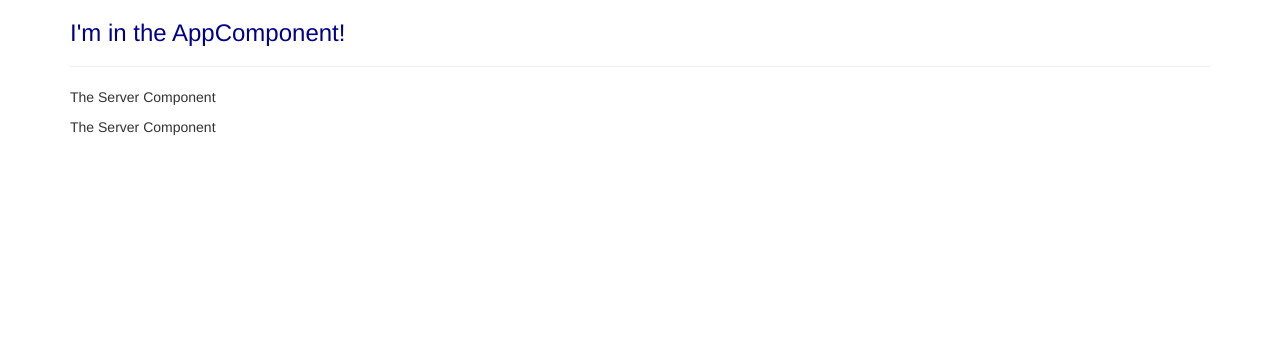
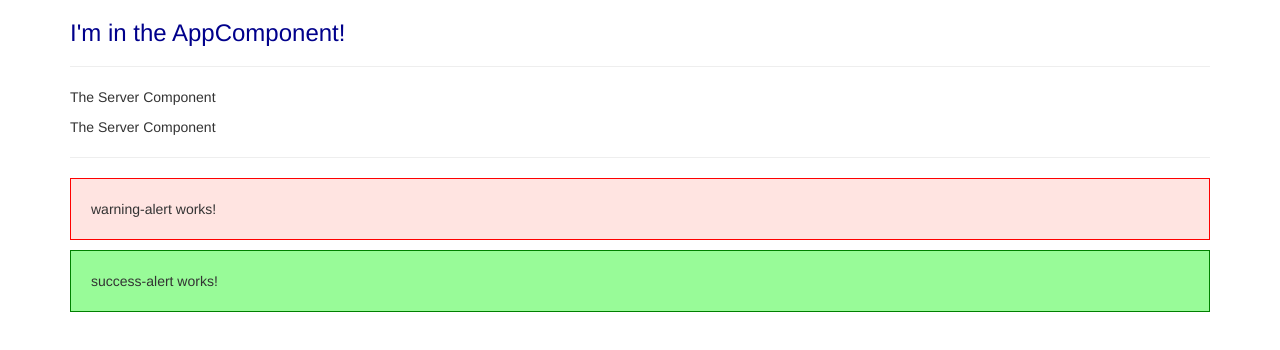
Before and after one commit to adetiamarhadi/angular-demo, an Angular app: page / in a window 1280 px wide. Shown: the top 350 px of the page. Built offline with nearby package versions, Linux system fonts and the light colour scheme.

Commit message:
assignment create success and warning alert using 'ng g c component-name'

```diff
--- a/src/app/app.component.html
+++ b/src/app/app.component.html
@@ -4,6 +4,9 @@
             <h3>I'm in the AppComponent!</h3>
             <hr>
             <app-servers></app-servers>
+            <hr>
+            <app-warning-alert></app-warning-alert>
+            <app-success-alert></app-success-alert>
         </div>
     </div>
 </div>
--- a/src/app/app.module.ts
+++ b/src/app/app.module.ts
@@ -6,12 +6,16 @@ import { AppComponent } from './app.component';
 import { ServerComponent } from './server/server.component';
 import { from } from 'rxjs';
 import { ServersComponent } from './servers/servers.component';
+import { WarningAlertComponent } from './warning-alert/warning-alert.component';
+import { SuccessAlertComponent } from './success-alert/success-alert.component';
 
 @NgModule({
   declarations: [
     AppComponent,
     ServerComponent,
-    ServersComponent
+    ServersComponent,
+    WarningAlertComponent,
+    SuccessAlertComponent
   ],
   imports: [
     BrowserModule,
--- /dev/null
+++ b/src/app/success-alert/success-alert.component.css
@@ -0,0 +1,5 @@
+p {
+    padding: 20px;
+    background-color: palegreen;
+    border: 1px solid green;
+}
--- /dev/null
+++ b/src/app/success-alert/success-alert.component.html
@@ -0,0 +1 @@
+<p>success-alert works!</p>
--- /dev/null
+++ b/src/app/success-alert/success-alert.component.ts
@@ -0,0 +1,15 @@
+import { Component, OnInit } from '@angular/core';
+
+@Component({
+  selector: 'app-success-alert',
+  templateUrl: './success-alert.component.html',
+  styleUrls: ['./success-alert.component.css']
+})
+export class SuccessAlertComponent implements OnInit {
+
+  constructor() { }
+
+  ngOnInit(): void {
+  }
+
+}
--- /dev/null
+++ b/src/app/warning-alert/warning-alert.component.css
@@ -0,0 +1,5 @@
+p {
+    padding: 20px;
+    background-color: mistyrose;
+    border: 1px solid red;
+}
--- /dev/null
+++ b/src/app/warning-alert/warning-alert.component.html
@@ -0,0 +1 @@
+<p>warning-alert works!</p>
--- /dev/null
+++ b/src/app/warning-alert/warning-alert.component.ts
@@ -0,0 +1,15 @@
+import { Component, OnInit } from '@angular/core';
+
+@Component({
+  selector: 'app-warning-alert',
+  templateUrl: './warning-alert.component.html',
+  styleUrls: ['./warning-alert.component.css']
+})
+export class WarningAlertComponent implements OnInit {
+
+  constructor() { }
+
+  ngOnInit(): void {
+  }
+
+}
```
